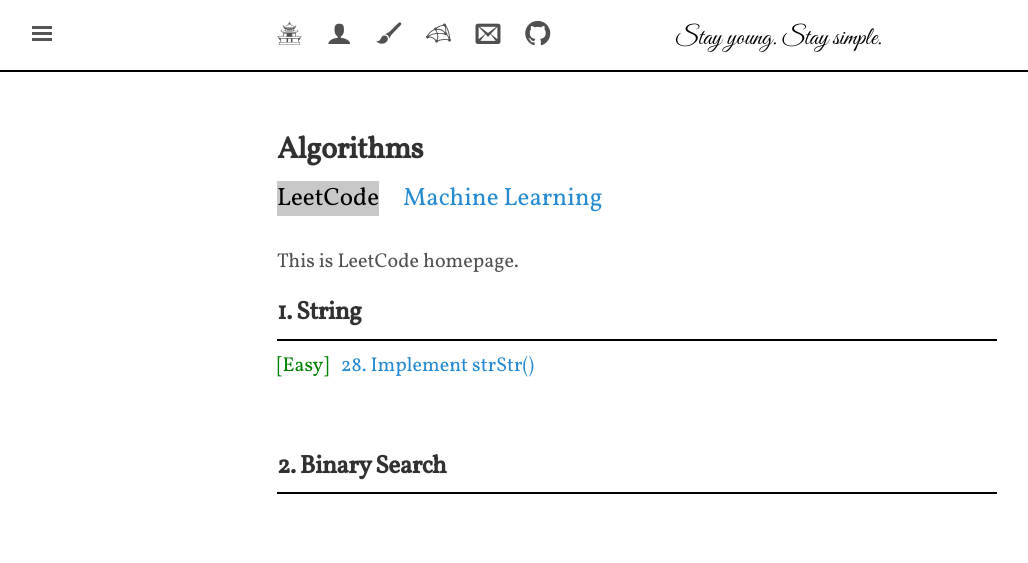
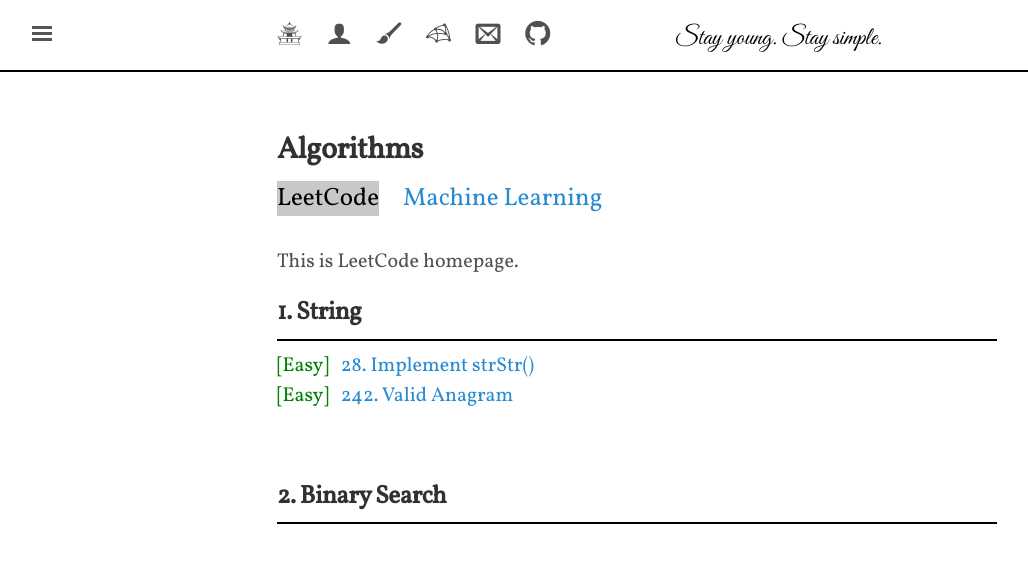
Before and after one commit to shevapato2008/myBlog, a Jekyll site: the page built from algorithms/leetcode/index.md, in a window 1280 px wide. Shown: the top 563 px of the page, without its empty margins (3-1031 px from the left). Built offline with Jekyll 4.4.1, drawn with Linux system fonts in a browser that asks for light colours; some web fonts are replaced.

Commit message:
Modified.

```diff
--- a/algorithms/leetcode/index.md
+++ b/algorithms/leetcode/index.md
@@ -8,7 +8,8 @@ This is LeetCode homepage.
 ## 1. String
 ---
 
-<span style="color:green;">[Easy]</span> &nbsp; [28. Implement strStr()]({{site.baseurl}}/algorithms/leetcode/28.Implement-strStr() "28. Implement strStr()")
+<span style="color:green;">[Easy]</span> &nbsp; [28. Implement strStr()]({{site.baseurl}}/algorithms/leetcode/28 "28. Implement strStr()")<br>
+<span style="color:green;">[Easy]</span> &nbsp; [242. Valid Anagram]({{site.baseurl}}/algorithms/leetcode/242 "242. Valid Anagram")<br>
 
 <br>
 
```
